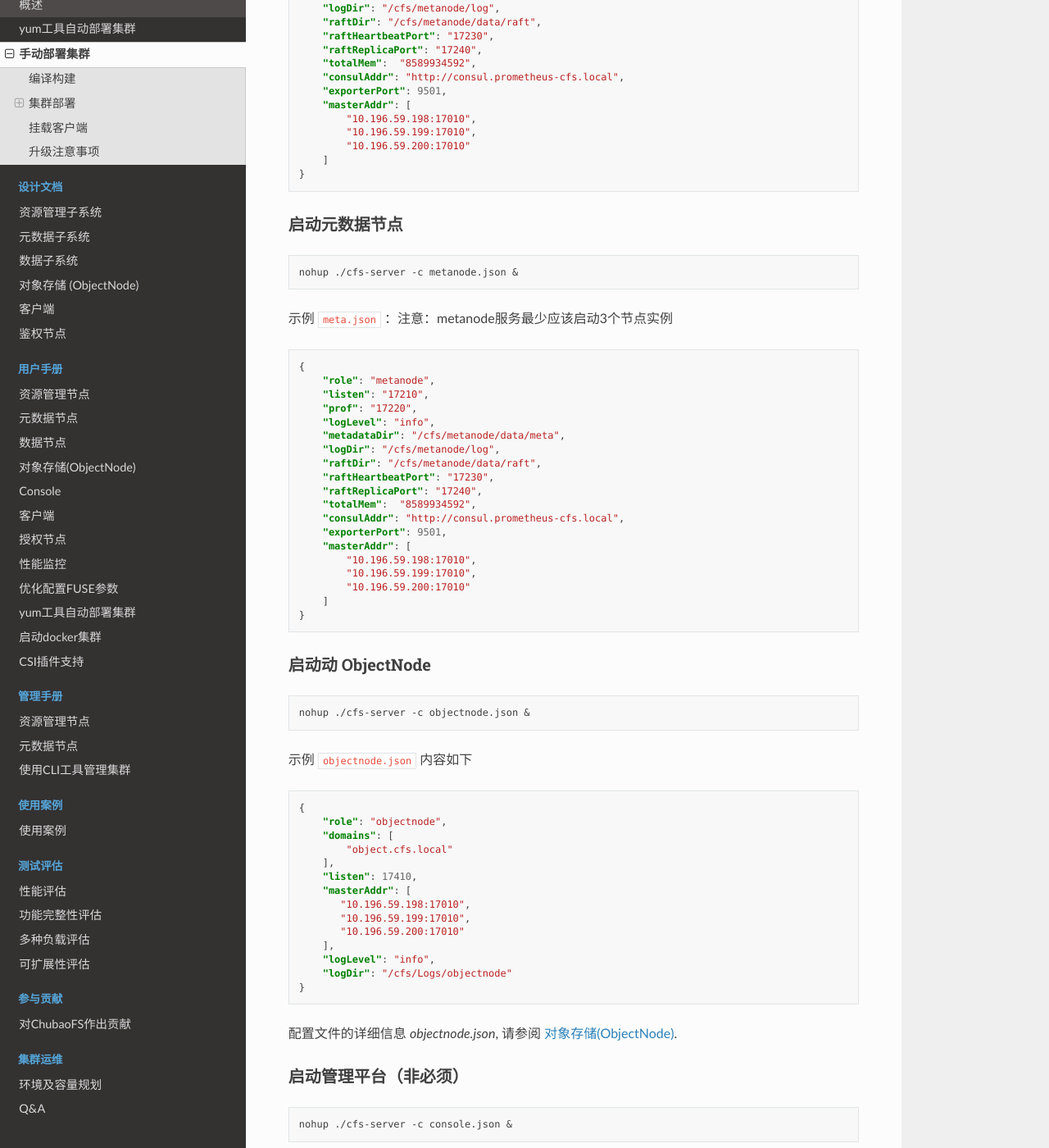
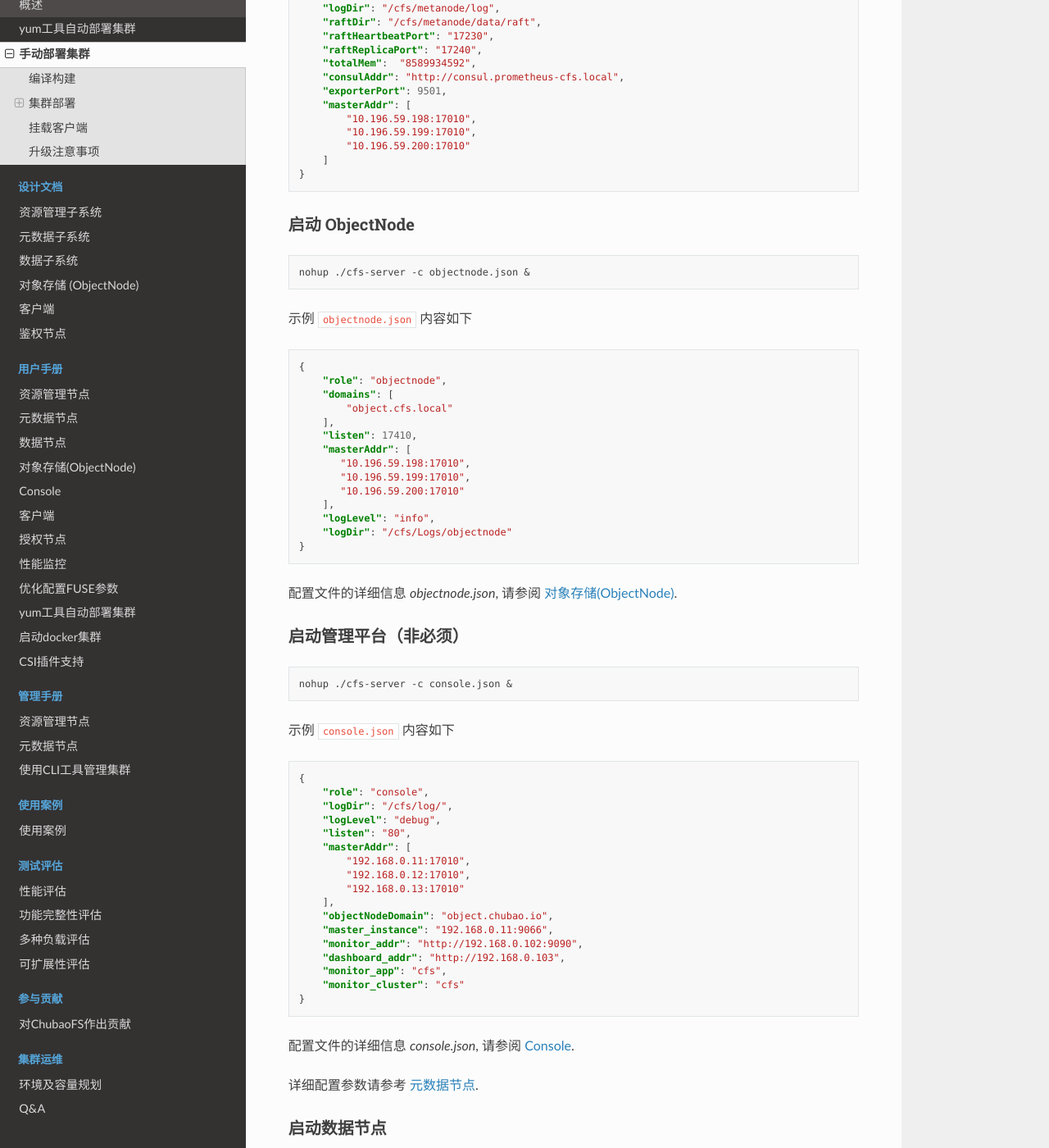
Before and after one commit to cubefs/docs-zh, a Sphinx documentation site: the page built from docs/source/manual-deploy.rst, in a window 1280 px wide and 1400 px high, scrolled down 1315 px. Shown: the whole window at 82% size. Built offline with Sphinx 7.4.7 and the Read the Docs theme 2.0.0, drawn with Linux system fonts in a browser that asks for light colours.

Commit message:
remove duplicate description

```diff
--- a/docs/source/manual-deploy.rst
+++ b/docs/source/manual-deploy.rst
@@ -81,39 +81,7 @@
        ]
    }
 
-
-启动元数据节点
-^^^^^^^^^^^^^^^^^^^^^
-.. code-block:: bash
-
-
-   nohup ./cfs-server -c metanode.json &
-
-示例 ``meta.json`` ：注意：metanode服务最少应该启动3个节点实例
-
-.. code-block:: json
-
-   {
-       "role": "metanode",
-       "listen": "17210",
-       "prof": "17220",
-       "logLevel": "info",
-       "metadataDir": "/cfs/metanode/data/meta",
-       "logDir": "/cfs/metanode/log",
-       "raftDir": "/cfs/metanode/data/raft",
-       "raftHeartbeatPort": "17230",
-       "raftReplicaPort": "17240",
-       "totalMem":  "8589934592",
-       "consulAddr": "http://consul.prometheus-cfs.local",
-       "exporterPort": 9501,
-       "masterAddr": [
-           "10.196.59.198:17010",
-           "10.196.59.199:17010",
-           "10.196.59.200:17010"
-       ]
-   }
-
-启动动 ObjectNode
+启动 ObjectNode
 ^^^^^^^^^^^^^^^^
 
 .. code-block:: bash
```
